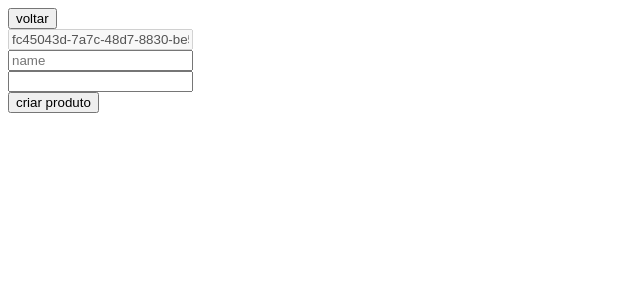
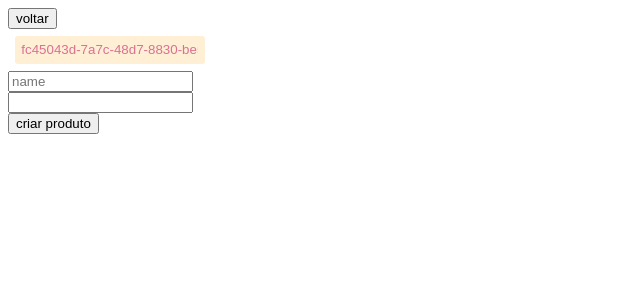
Before and after one commit to julianopaulos/firebase-test, a React (Create React App) app: page /store in a window 1280 px wide. Shown: the top 300 px of the page, without its empty margins (0-640 px from the left). Built offline with nearby package versions, Linux system fonts and the light colour scheme; what ts-react-dotenv would draw is missing.

Commit message:
add form validation on store save, starting to create components

```diff
--- a/package.json
+++ b/package.json
@@ -7,7 +7,6 @@
     "@testing-library/react": "^13.4.0",
     "@testing-library/user-event": "^13.5.0",
     "@types/jest": "^27.5.2",
-    "@types/node": "^16.18.12",
     "@types/react": "^18.0.28",
     "@types/react-dom": "^18.0.11",
     "@types/react-router-dom": "^5.3.3",
@@ -18,6 +17,7 @@
     "react-hook-form": "^7.43.2",
     "react-router-dom": "^6.8.1",
     "react-scripts": "5.0.1",
+    "styled-components": "^5.3.8",
     "ts-react-dotenv": "^0.2.3",
     "uuid": "^9.0.0",
     "web-vitals": "^2.1.4"
@@ -47,6 +47,8 @@
     ]
   },
   "devDependencies": {
+    "@types/node": "^18.14.4",
+    "@types/styled-components": "^5.1.26",
     "@types/uuid": "^9.0.1",
     "@typescript-eslint/eslint-plugin": "^5.53.0",
     "eslint": "^8.34.0",
--- a/public/env.js
+++ b/public/env.js
@@ -26,7 +26,7 @@ window.env = {
   "TERM": "xterm-256color",
   "npm_config_cache": "/home/juliano/.npm",
   "npm_config_node_gyp": "/home/juliano/.nvm/versions/node/v18.14.1/lib/node_modules/npm/node_modules/node-gyp/bin/node-gyp.js",
-  "PATH": "/home/juliano/projects/firebase-test/node_modules/.bin:/home/juliano/projects/node_modules/.bin:/home/juliano/node_modules/.bin:/home/node_modules/.bin:/node_modules/.bin:/home/juliano/.nvm/versions/node/v18.14.1/lib/node_modules/npm/node_modules/@npmcli/run-script/lib/node-gyp-bin:/home/juliano/.nvm/versions/node/v18.14.1/bin:/usr/local/sbin:/usr/local/bin:/usr/sbin:/usr/bin:/sbin:/bin:/usr/games:/usr/local/games:/usr/lib/wsl/lib:/mnt/c/Program Files/WindowsApps/CanonicalGroupLimited.Ubuntu_2204.1.8.0_x64__79rhkp1fndgsc:/mnt/c/Windows/system32:/mnt/c/Windows:/mnt/c/Windows/System32/Wbem:/mnt/c/Windows/System32/WindowsPowerShell/v1.0/:/mnt/c/Windows/System32/OpenSSH/:/mnt/c/Program Files (x86)/NVIDIA Corporation/PhysX/Common:/mnt/c/Program Files/NVIDIA Corporation/NVIDIA NvDLISR:/mnt/c/Program Files/Git/cmd:/mnt/c/Program Files/MySQL/MySQL Shell 8.0/bin/:/mnt/c/Users/Juliano/AppData/Local/Microsoft/WindowsApps:/mnt/g/Programas/Microsoft VS Code/bin:/snap/bin",
+  "PATH": "/home/juliano/projects/firebase-test/node_modules/.bin:/home/juliano/projects/node_modules/.bin:/home/juliano/node_modules/.bin:/home/node_modules/.bin:/node_modules/.bin:/home/juliano/.nvm/versions/node/v18.14.1/lib/node_modules/npm/node_modules/@npmcli/run-script/lib/node-gyp-bin:/home/juliano/.nvm/versions/node/v18.14.1/bin:/usr/local/sbin:/usr/local/bin:/usr/sbin:/usr/bin:/sbin:/bin:/usr/games:/usr/local/games:/usr/lib/wsl/lib:/mnt/c/Program Files/WindowsApps/CanonicalGroupLimited.Ubuntu_2204.1.8.0_x64__79rhkp1fndgsc:/mnt/c/Windows/system32:/mnt/c/Windows:/mnt/c/Windows/System32/Wbem:/mnt/c/Windows/System32/WindowsPowerShell/v1.0/:/mnt/c/Windows/System32/OpenSSH/:/mnt/c/Program Files (x86)/NVIDIA Corporation/PhysX/Common:/mnt/c/Program Files/NVIDIA Corporation/NVIDIA NvDLISR:/mnt/c/Program Files/Git/cmd:/mnt/c/Program Files/MySQL/MySQL Shell 8.0/bin/:/mnt/c/Users/Juliano/AppData/Local/Microsoft/WindowsApps:/mnt/c/Users/Juliano/AppData/Local/Programs/Microsoft VS Code/bin:/snap/bin",
   "NODE": "/home/juliano/.nvm/versions/node/v18.14.1/bin/node",
   "npm_package_name": "firebase-test",
   "XDG_RUNTIME_DIR": "/mnt/wslg/runtime-dir",
--- a/src/Pages/Save/Store/index.tsx
+++ b/src/Pages/Save/Store/index.tsx
@@ -1,29 +1,23 @@
-import React, { useState } from 'react'
+import React from 'react'
 import { useNavigate } from 'react-router-dom'
-import { saveStore } from '../../../firebase/collections/stores'
+import { useForm, type SubmitHandler } from 'react-hook-form'
+
+import { saveStore, type StoreInterface } from '../../../firebase/collections/stores'
 
 import { v4 as uuidv4 } from 'uuid'
+import Input from '../../../components/Input'
 
 const Store = (): any => {
-  const [name, setName] = useState<string>('')
-  const [address, setAddress] = useState<string>('')
   const navigate = useNavigate()
 
-  const save = async (): Promise<void> => {
-    const uuid = (document.getElementById('uuid') as HTMLInputElement).value
-    const data = {
-      uuid,
-      name,
-      address
-    }
+  const { register, handleSubmit, formState: { errors } } = useForm<StoreInterface>()
 
+  const save: SubmitHandler<StoreInterface> = async (data, event): Promise<void> => {
     await saveStore(data)
       .then(() => { alert('loja salva com sucesso') })
-      .catch((e: string) => { alert(`erro ao salvar loja:\n${e}`) });
+      .catch((e: string) => { alert(`erro ao salvar loja:\n${e}`) })
 
-    (document.getElementById('uuid') as HTMLInputElement).value = uuidv4()
-    setName('')
-    setAddress('')
+    event?.target.reset()
   }
 
   return (
@@ -31,14 +25,17 @@ const Store = (): any => {
       <button onClick={() => { navigate(-1) }} >
         voltar
       </button>
-      <br/>
-      <input type="text" name='uuid' id="uuid" disabled defaultValue={uuidv4()} />
-      <br/>
-      <input type="text" name='name' placeholder='name' required onChange={e => { setName(e.target.value) }} value={name} />
-      <br/>
-      <input type="text" name='address' required onChange={e => { setAddress(e.target.value) }} value={address} />
-      <br/>
-      <button onClick={ () => { void save() } }>criar produto</button>
+      <form onSubmit={ handleSubmit(save) }>
+        <Input type="text" name='uuid' id="uuid" disabled defaultValue={uuidv4()} />
+        <br/>
+        <input type="text" placeholder='name' {...register('name', { required: true })} />
+        {(Boolean(errors.name)) && <span>This field is required</span>}
+        <br/>
+        <input type="text" {...register('address', { required: true })} />
+        {(Boolean(errors.address)) && <span>This field is required</span>}
+        <br/>
+        <button type="submit">criar produto</button>
+      </form>
     </div>
   )
 }
--- /dev/null
+++ b/src/components/Input/index.tsx
@@ -0,0 +1,21 @@
+import React from 'react'
+import styled from 'styled-components'
+
+const StyledInput = styled.input`
+  padding: 0.5em;
+  margin: 0.5em;
+  color: palevioletred;
+  background: papayawhip;
+  border: none;
+  border-radius: 3px;
+`
+
+const Input = (props: any): any => {
+  return (
+    <StyledInput
+      {...props}
+    />
+  )
+}
+
+export default Input
--- a/tsconfig.json
+++ b/tsconfig.json
@@ -5,6 +5,9 @@
       "dom",
       "dom.iterable",
       "esnext"
+    ],
+    "types": [
+      "node"
     ],
     "allowJs": true,
     "skipLibCheck": true,
@@ -21,7 +24,8 @@
     "jsx": "react-jsx"
   },
   "include": [
+    "*",
     ".eslintrc.json",
-    "src/**/*",
+    "./src/**/*",
   ]
 }
```
Also changed, not shown: src/App.tsx (deleted, +0 -13 lines), 1 other file (tests, documents, lock files or other folders).
